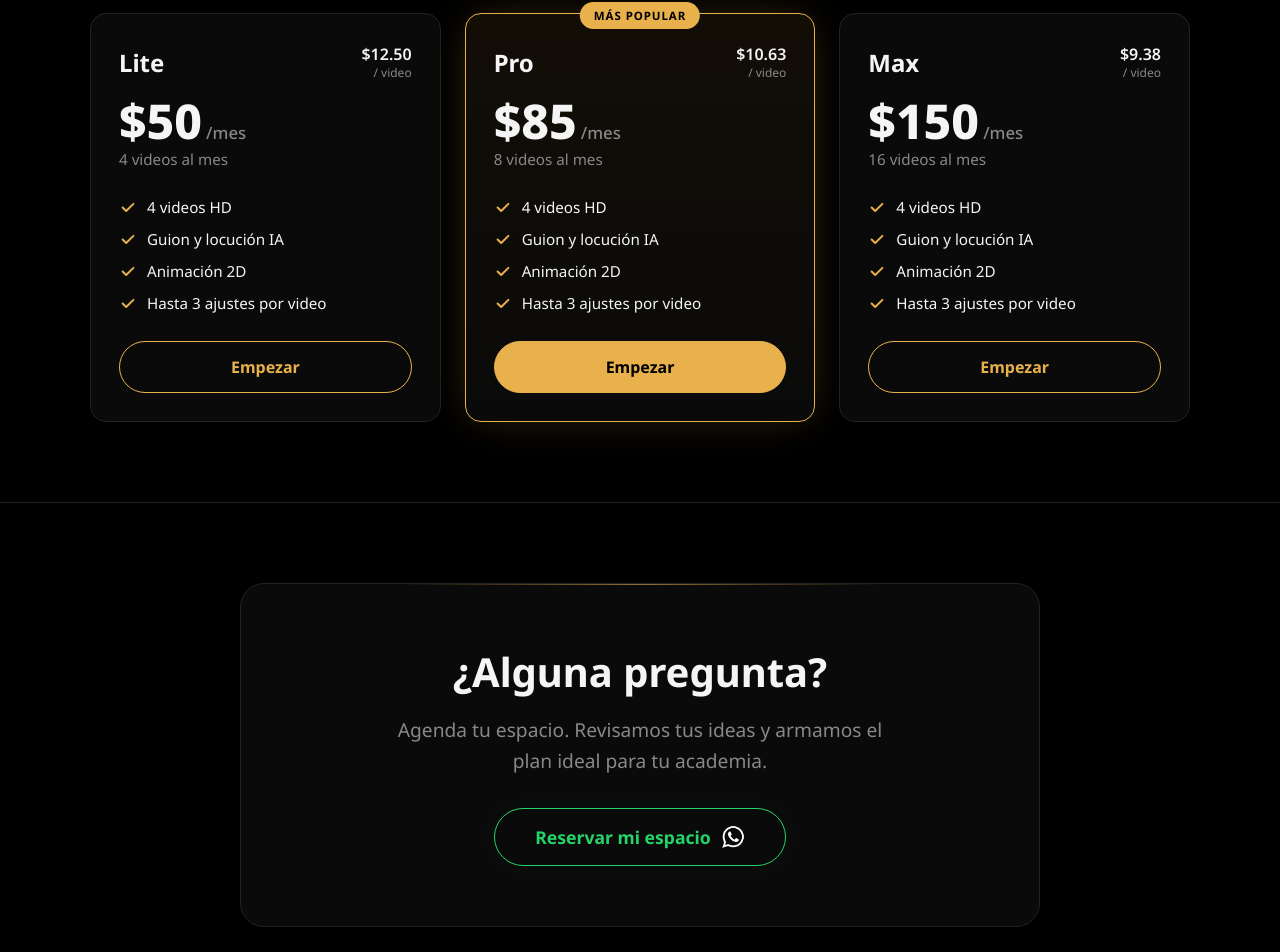
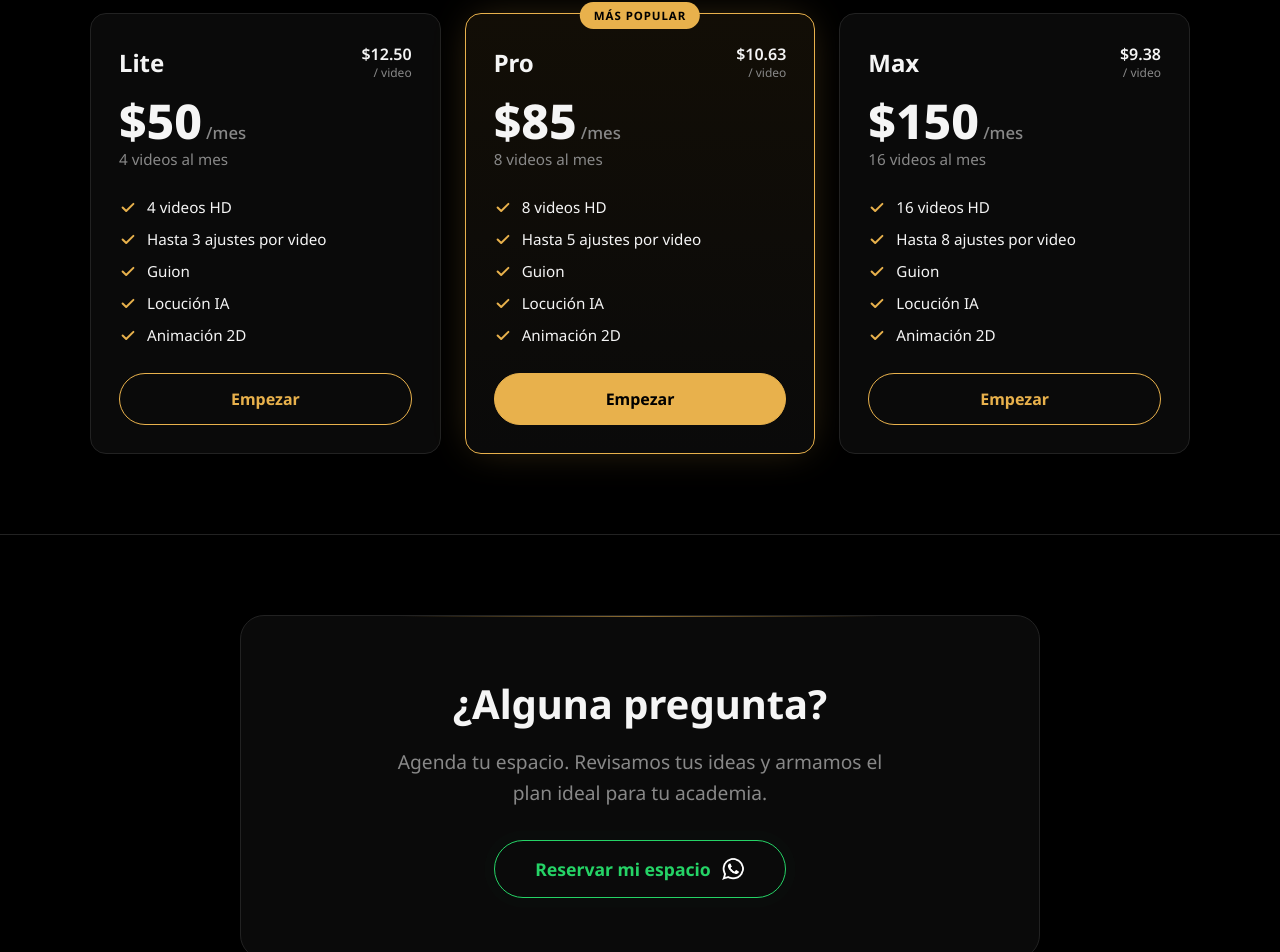
Before and after one commit to Luiskendo/luisvfx.ai, a React (Vite) app: page / in a window 1280 px wide. Shown: the part 3442-4394 px from the top of the page. Built offline with nearby package versions, Linux system fonts and the light colour scheme.

Commit message:
fix: diferencia tarjetas de Paquetes por plan (videos y ajustes) y separa Guion/Locucion IA

```diff
--- a/src/components/Pricing.tsx
+++ b/src/components/Pricing.tsx
@@ -5,8 +5,8 @@ const PACKAGES = [
     name: 'Lite',
     price: '$50',
     perVideo: '$12.50',
-    quantity: '4 videos al mes',
-    changes: '3 cambios por video',
+    videos: 4,
+    adjustments: 3,
     url: 'https://wa.me/573123867687?text=Hola%2C%20quiero%20el%20paquete%20Lite%20(4%20videos%20-%20%2450)',
     popular: false,
   },
@@ -14,8 +14,8 @@ const PACKAGES = [
     name: 'Pro',
     price: '$85',
     perVideo: '$10.63',
-    quantity: '8 videos al mes',
-    changes: '5 cambios por video',
+    videos: 8,
+    adjustments: 5,
     url: 'https://wa.me/573123867687?text=Hola%2C%20quiero%20el%20paquete%20Pro%20(8%20videos%20-%20%2485)',
     popular: true,
   },
@@ -23,8 +23,8 @@ const PACKAGES = [
     name: 'Max',
     price: '$150',
     perVideo: '$9.38',
-    quantity: '16 videos al mes',
-    changes: '8 cambios por video',
+    videos: 16,
+    adjustments: 8,
     url: 'https://wa.me/573123867687?text=Hola%2C%20quiero%20el%20paquete%20Max%20(16%20videos%20-%20%24150)',
     popular: false,
   },
@@ -66,23 +66,27 @@ export default function Pricing() {
               <span className="pricing-price">{pkg.price}</span>
               <span className="pricing-period"> /mes</span>
             </div>
-            <p className="pricing-quantity">{pkg.quantity}</p>
+            <p className="pricing-quantity">{pkg.videos} videos al mes</p>
             <ul className="pricing-features">
               <li>
                 <CheckIcon />
-                4 videos HD
+                {pkg.videos} videos HD
               </li>
               <li>
                 <CheckIcon />
-                Guion y locución IA
+                Hasta {pkg.adjustments} ajustes por video
+              </li>
+              <li>
+                <CheckIcon />
+                Guion
+              </li>
+              <li>
+                <CheckIcon />
+                Locución IA
               </li>
               <li>
                 <CheckIcon />
                 Animación 2D
-              </li>
-              <li>
-                <CheckIcon />
-                Hasta 3 ajustes por video
               </li>
             </ul>
             <a
```
Also changed, not shown: 1 other file (tests, documents, lock files or other folders).
